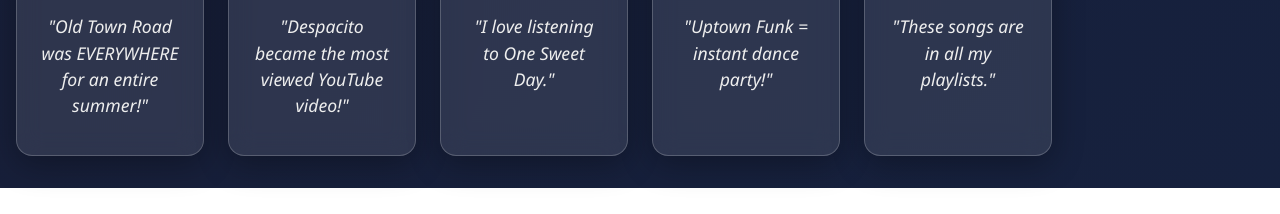
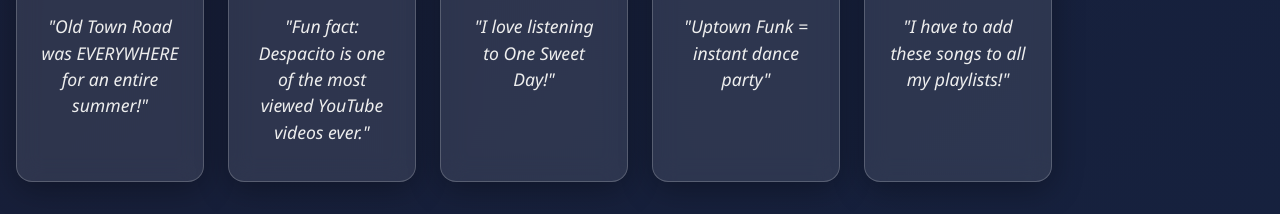
Before and after one commit to j378463/project-3-css-grid2748365247352387455, a plain HTML site: page index.html in a window 1280 px wide. Shown: the part 2963-3177 px from the top of the page. Before the commit the page ends 3151 px from the top, so only its background shows below. Drawn offline with nearby package versions, Linux system fonts and the light colour scheme.

Commit message:
Update index.html

```diff
--- a/index.html
+++ b/index.html
@@ -124,22 +124,23 @@
         </div>
         <div class="testimonial" style="grid-area: quote2;">
             <img src="https://randomuser.me/api/portraits/men/32.jpg" alt="Fan">
-            <p>"Despacito became the most viewed YouTube video!"</p>
+            <p>"Fun fact: Despacito is one of the most viewed YouTube videos ever."</p>
         </div>
         <div class="testimonial" style="grid-area: quote3;">
             <img src="https://randomuser.me/api/portraits/women/68.jpg" alt="Fan">
-            <p>"I love listening to One Sweet Day."</p>
+            <p>"I love listening to One Sweet Day!"</p>
         </div>
         <div class="testimonial" style="grid-area: quote4;">
             <img src="https://randomuser.me/api/portraits/men/86.jpg" alt="Fan">
-            <p>"Uptown Funk = instant dance party!"</p>
+            <p>"Uptown Funk = instant dance party"</p>
         </div>
         <div class="testimonial" style="grid-area: quote5;">
             <img src="https://randomuser.me/api/portraits/women/22.jpg" alt="Fan">
-            <p>"These songs are in all my playlists."</p>
+            <p>"I have to add these songs to all my playlists!"</p>
         </div>
 
     </div> <!-- End of .grid-container – all layout is controlled by grid-template-areas in style.css -->
 </div> <!-- End of .wrapper -->
 </body>
+
 </html>
```
